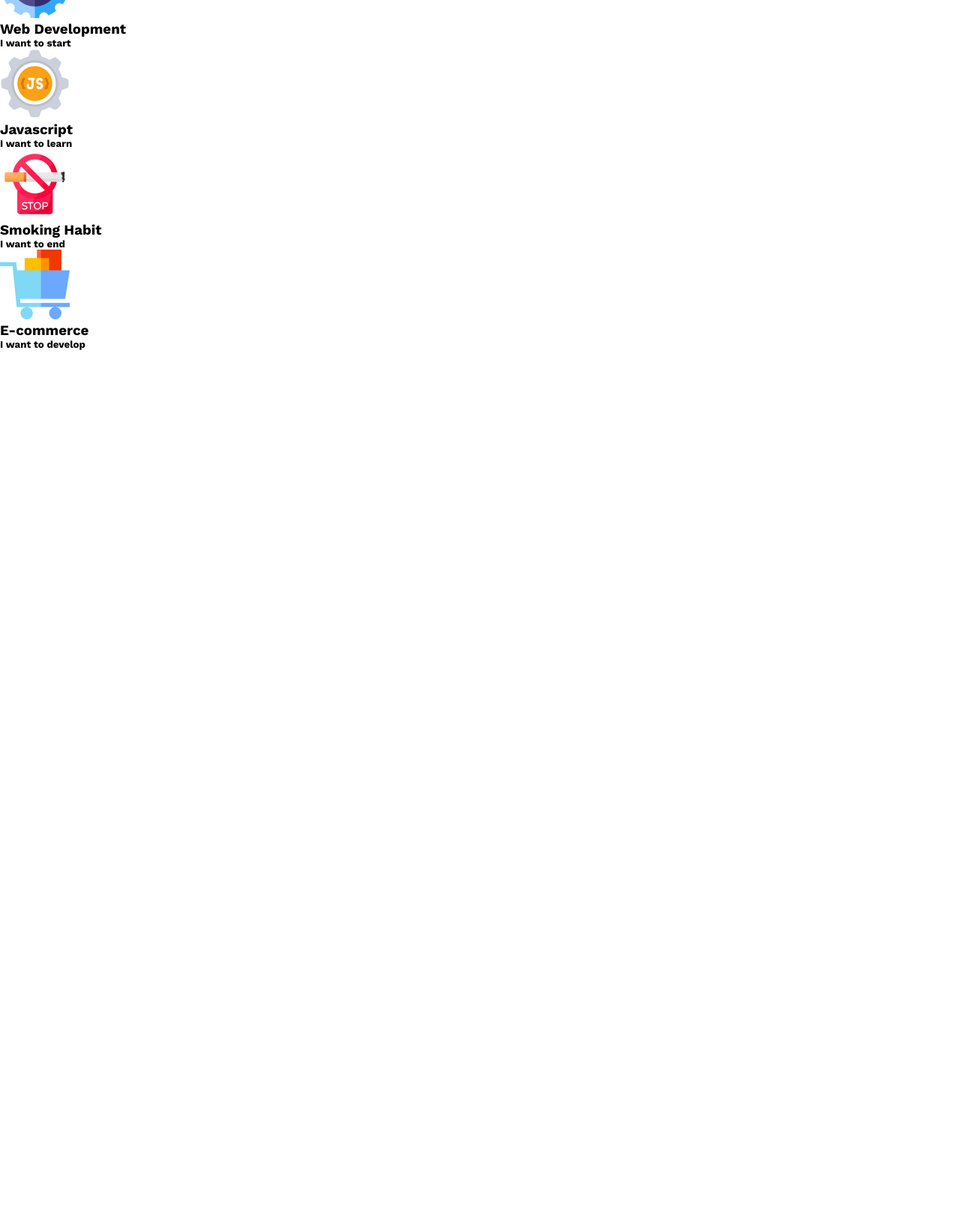
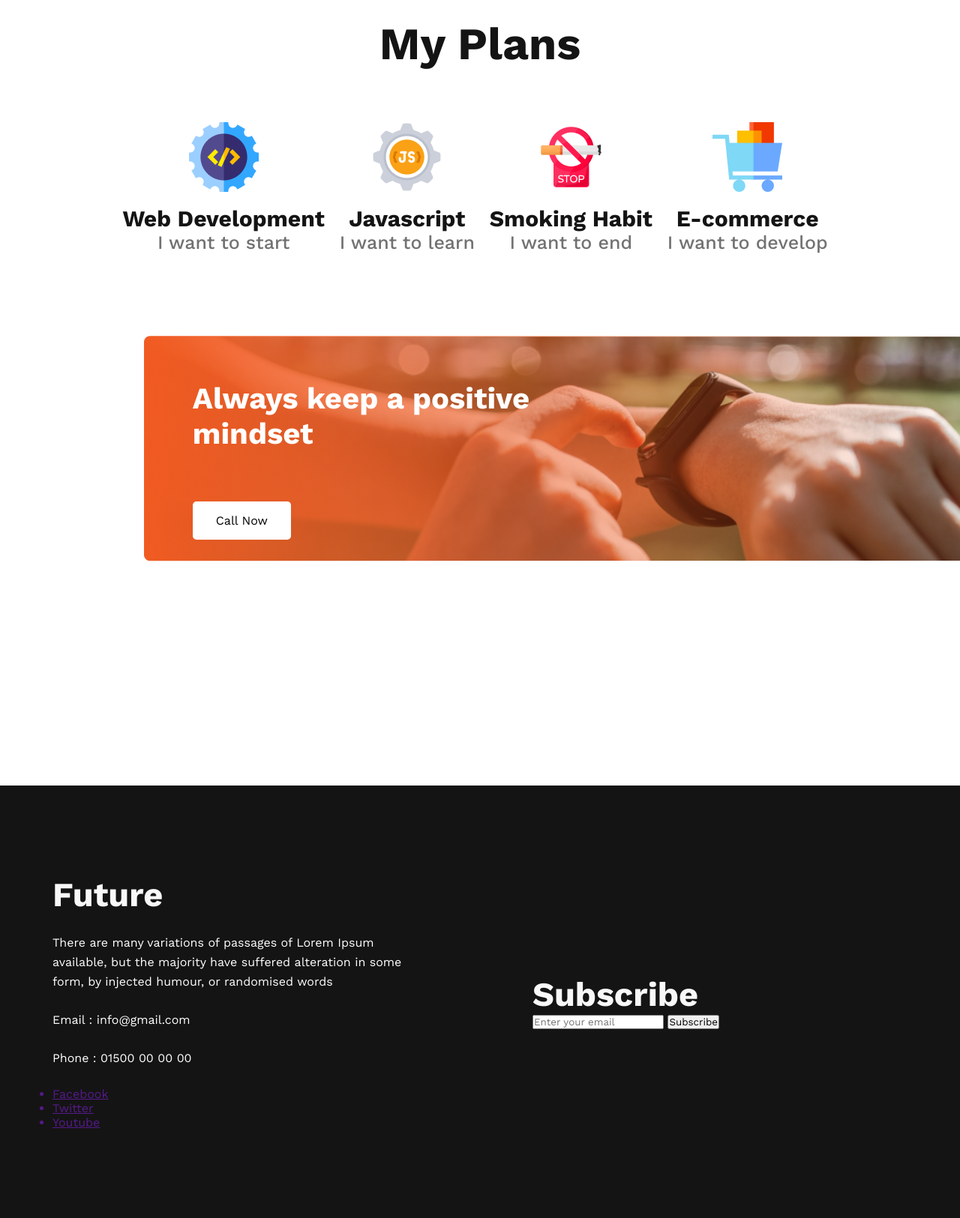
Before and after one commit to rabby9898/new-year-new-me, a plain HTML site: page index.html in a window 1280 px wide. Shown: the part 1776-3401 px from the top of the page at 75% size. Before the commit the page ends 2243 px from the top, so only its background shows below. Drawn offline with nearby package versions, Linux system fonts and the light colour scheme.

Commit message:
callnow secetion added

```diff
--- a/index.css
+++ b/index.css
@@ -81,5 +81,107 @@ header{
     margin-right: 10px;
 }
 .plan-section{
+    display: flex;
+    align-items: center;
+    justify-content: space-around;
+    gap: -48px;
+    width: 75%;
+    margin-left: 12%;
+    margin-top: 25px;
+}
+.section-title{
+    color: #151414;
+    font-size: 40px;
+    font-weight: 700;
+    text-align: center;
+    padding: 20px 0px;
+    margin-top: 100px;
+}
+.plan-item{
+    text-align: center;
+    margin: 10px 0px;
+}
+.plan-item img{
+    margin: 14px 0px;
+}
+.plan-title{
+    color: #151414;
+    text-align: center;
+    font-size: 30px;
+    font-weight: 700;
+}
+.plan-desc{
+    color: #737272;
+    text-align: center;
+    font-size: 25px;
+    font-weight: 500;
+}
+.call-now{
+    width: 1297px;
+    height: 600px;
+    margin-left: 15%;
+    margin-top: 100px;
 
 }
+.callnow-content{
+    background: url("images/watch.png");
+    background-repeat: no-repeat;
+    background-size: cover;
+    height: 300px;
+    border-radius: 10px;
+}
+.callnow-img{
+    position: absolute;
+
+}
+.callnow-content h1{
+    color: #FFF;
+    font-size: 40px;
+    font-weight: 700;
+    position: relative;
+    top: 60px;
+    left: 5%;
+    width: 450px;
+    border-radius: 10px;
+}
+.callnow-btn{
+    border-radius: 5px;
+    background: #FFF;
+    position: relative;
+    padding: 16px 31px;
+    font-size: 16px;
+    border: none;
+    top: 127px;
+    left: 5%;
+}
+.footer{
+    display: flex;
+    background-color: #151414;
+    align-items: center;
+    justify-content: space-around;
+    height: 577px;
+}
+.footer-column{
+    width: 500px;
+}
+.footer-title{
+    color: #F8F8F8;
+    font-size: 45px;
+    font-weight: 700;
+}
+.footer-desc{
+    color: #FFF;
+    font-size: 16px;
+    font-weight: 400;
+    line-height: 26px;
+    margin: 25px 0px;
+}
+.footer-column ul {
+
+}
+.footer-column ul li{
+
+}
+.subscribe-btn{
+
+}
--- a/index.html
+++ b/index.html
@@ -41,10 +41,10 @@
             </div>
         </section>
         <section>
+            <div class="section-title">
+                <h1>My Plans</h1>
+            </div>
             <div class="plan-section">
-                <div class="section-title">
-                    <h1>My Plans</h1>
-                </div>
                 <div class="plan-item">
                     <img src="/images/icons/web.png" alt="" class="plan-img">
                     <h3 class="plan-title">Web Development</h3>
@@ -67,7 +67,35 @@
                 </div>
             </div>
         </section>
+        <section class="call-now">
+            <img class="callnow-img" src="images/gradient2.png" alt="">
+                <div class="callnow-content">
+                    <h1 class="callnow-title">Always keep a positive mindset</h1>
+                    <button class="callnow-btn">Call Now</button>
+                </div>
+
+        </section>
     </main>
-    <footer></footer>
+    <footer>
+        <div class="footer">
+            <div class="footer-column">
+                <h1 class="footer-title">Future</h1>
+                <p class="footer-desc">There are many variations of passages of Lorem Ipsum available, but the majority have suffered alteration in some form, by injected humour, or randomised words</p>
+                <p class="footer-desc">Email : info@gmail.com</p>
+                <p class="footer-desc">Phone : 01500 00 00 00</p>
+                <ul>
+                    <a href=""><li>Facebook</li></a>
+                    <a href=""><li>Twitter</li></a>
+                    <a href=""><li>Youtube</li></a>
+                </ul>
+
+            </div>
+            <div class="footer-column">
+                <h3 class="footer-title">Subscribe</h3>
+                <input type="text" placeholder="Enter your email">
+                <button class="subscribe-btn">Subscribe</button>
+            </div>
+        </div>
+    </footer>
 </body>
 </html>
```
